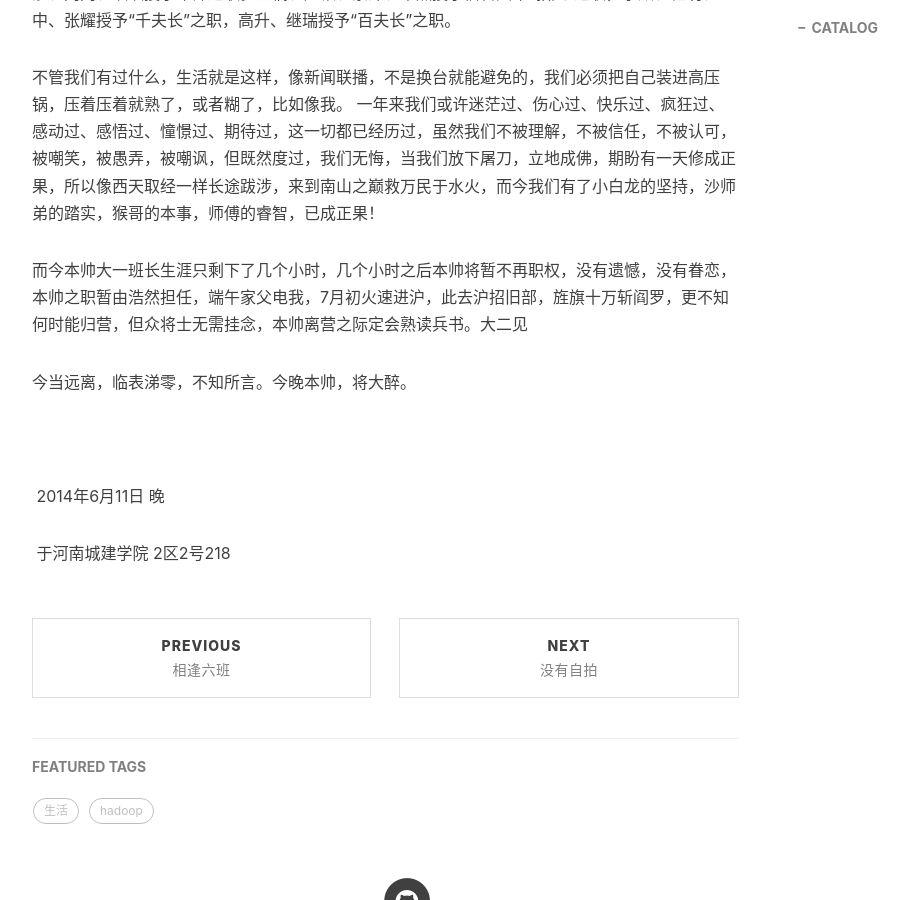
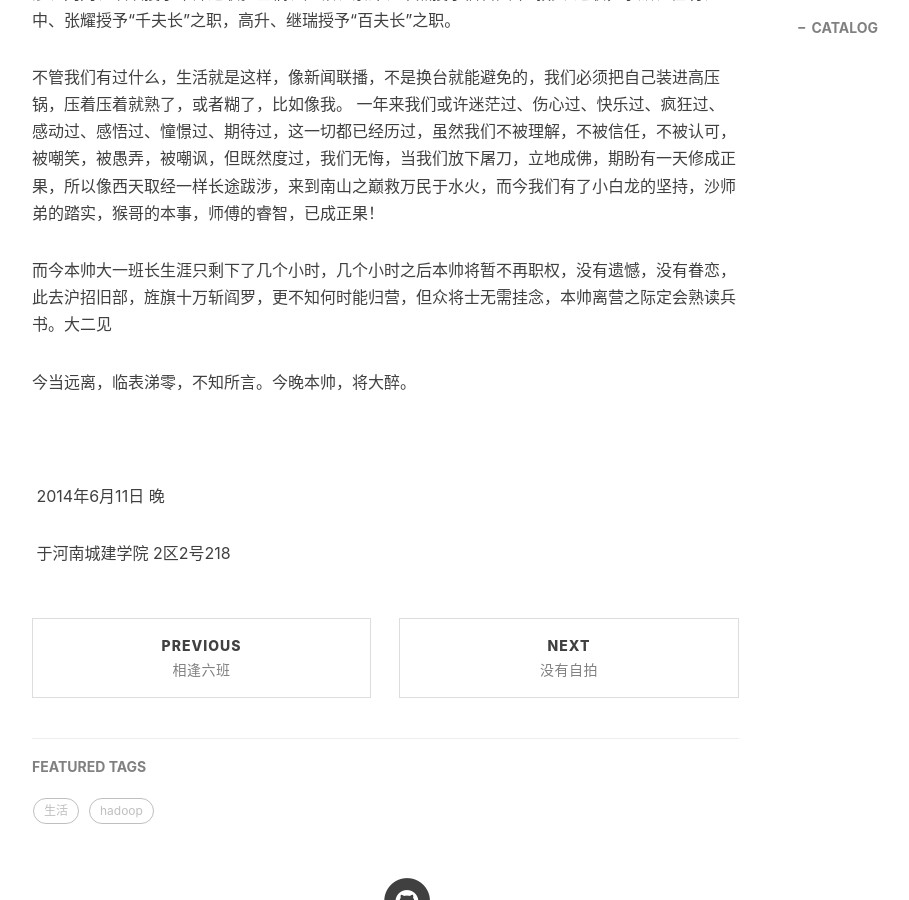
Before and after one commit to YangKing0834131/YangKing0834131.github.io, a Jekyll site: the page built from _posts/2014-06-11-出师表.md, in a window 1280 px wide and 900 px high, scrolled down 1583 px. Shown: the whole window, without its empty margins (233-1142 px from the left). Built offline with Jekyll 4.4.1, drawn with Linux system fonts in a browser that asks for light colours; nearby versions of some CDN libraries; comment, search, counter and statistics services are not loaded.

Commit message:
Update 2014-06-11-出师表.md

```diff
--- a/_posts/2014-06-11-出师表.md
+++ b/_posts/2014-06-11-出师表.md
@@ -22,7 +22,7 @@ tags:								#标签
 
  不管我们有过什么，生活就是这样，像新闻联播，不是换台就能避免的，我们必须把自己装进高压锅，压着压着就熟了，或者糊了，比如像我。 一年来我们或许迷茫过、伤心过、快乐过、疯狂过、感动过、感悟过、憧憬过、期待过，这一切都已经历过，虽然我们不被理解，不被信任，不被认可，被嘲笑，被愚弄，被嘲讽，但既然度过，我们无悔，当我们放下屠刀，立地成佛，期盼有一天修成正果，所以像西天取经一样长途跋涉，来到南山之巅救万民于水火，而今我们有了小白龙的坚持，沙师弟的踏实，猴哥的本事，师傅的睿智，已成正果！
 
-而今本帅大一班长生涯只剩下了几个小时，几个小时之后本帅将暂不再职权，没有遗憾，没有眷恋，本帅之职暂由浩然担任，端午家父电我，7月初火速进沪，此去沪招旧部，旌旗十万斩阎罗，更不知何时能归营，但众将士无需挂念，本帅离营之际定会熟读兵书。大二见
+而今本帅大一班长生涯只剩下了几个小时，几个小时之后本帅将暂不再职权，没有遗憾，没有眷恋，此去沪招旧部，旌旗十万斩阎罗，更不知何时能归营，但众将士无需挂念，本帅离营之际定会熟读兵书。大二见
 
  今当远离，临表涕零，不知所言。今晚本帅，将大醉。
 
```
